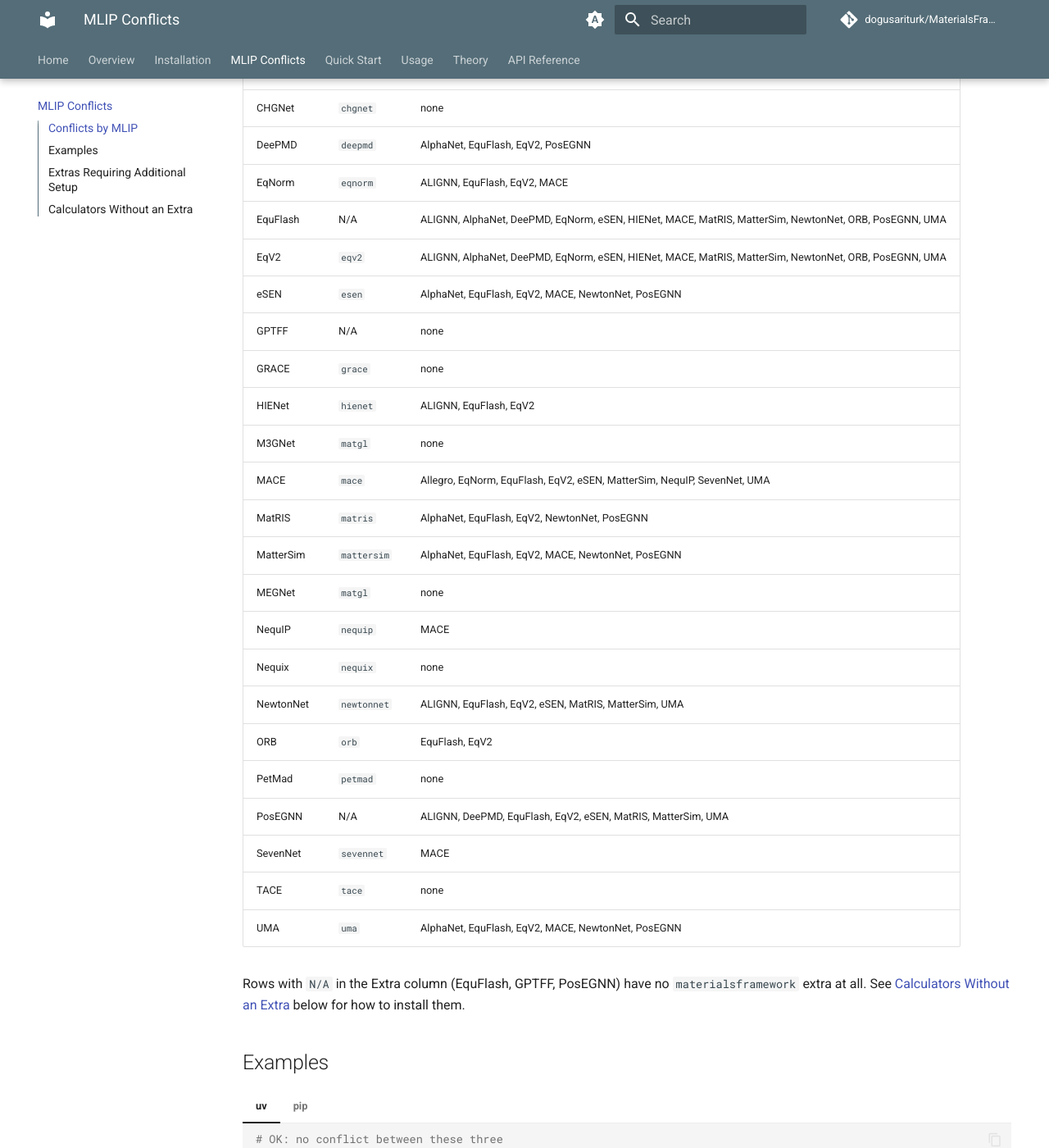
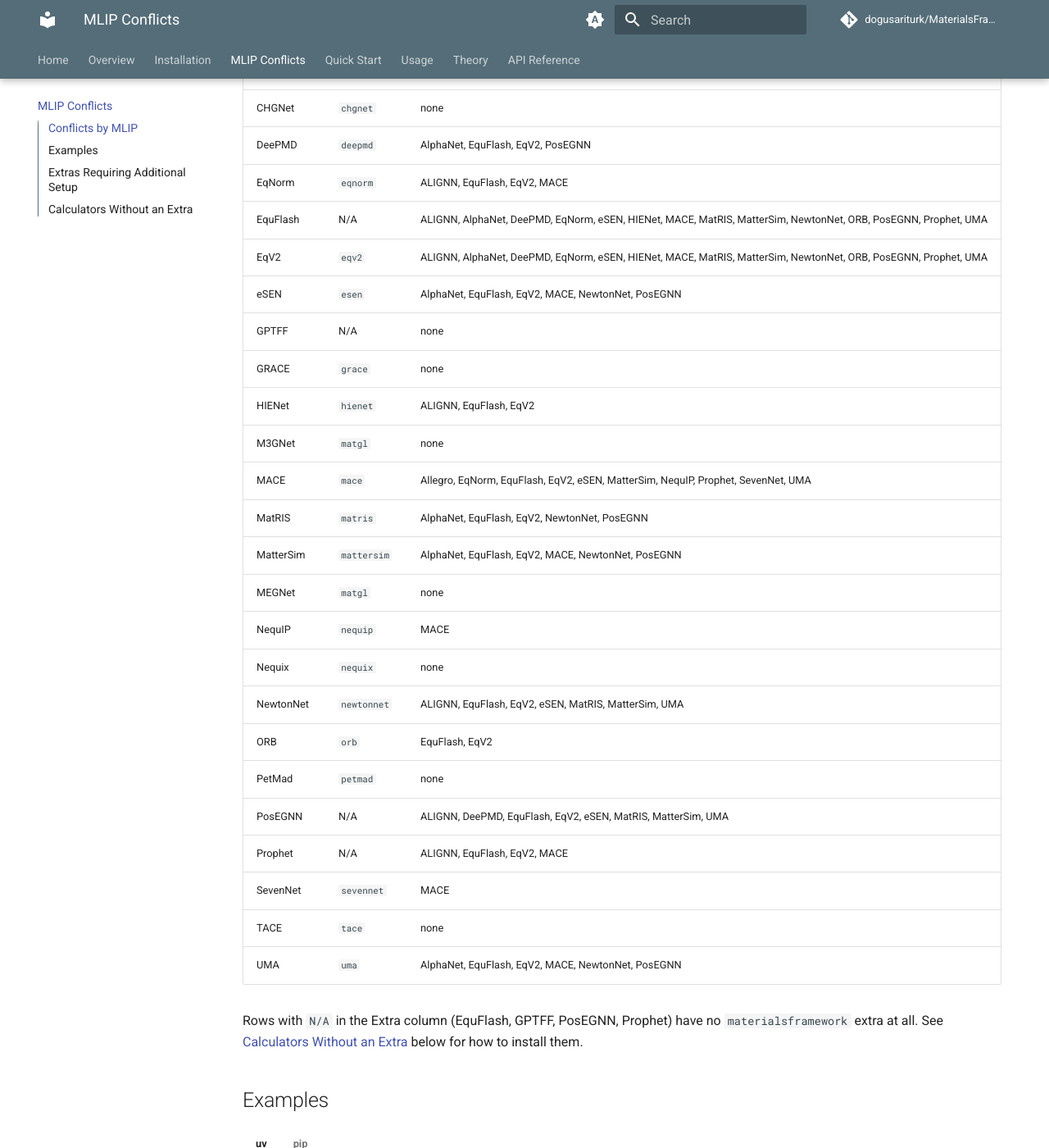
Before and after one commit to dogusariturk/MaterialsFramework, an MkDocs documentation site: the page built from docs/mlip-conflicts.md, in a window 1280 px wide and 1400 px high, scrolled down 587 px. Shown: the whole window at 82% size. Built offline with MkDocs 1.6.1 and Material for MkDocs 9.7.7, drawn with Linux system fonts in a browser that asks for light colours; comment, search, counter and statistics services are not loaded; some of the changed text lies outside the part shown.

Commit message:
Add Prophet documentation and dependency details

```diff
--- a/docs/mlip-conflicts.md
+++ b/docs/mlip-conflicts.md
@@ -6,36 +6,37 @@
 
 The list below folds together two kinds of conflict. Some are version ranges that `uv` itself won't combine, so it rejects them outright. Others are Torch, PyG, and DGL post-install stacks, or calculators with no pip package at all, that don't actually work together even though no resolver ever flags them. Either way, don't install both extras in the same environment. Any two MLIPs *not* listed against each other here can be installed together. An entry of `none` means that MLIP has no known conflicts at all.
 
-| MLIP      | Extra       | Conflicts with                                                                                       |
-|-----------|-------------|-------------------------------------------------------------------------------------------------------|
-| ALIGNN    | `alignn`    | AlphaNet, EqNorm, EquFlash, EqV2, HIENet, NewtonNet, PosEGNN                                           |
-| Allegro   | `allegro`   | MACE                                                                                                   |
-| AlphaNet  | `alphanet`  | ALIGNN, DeePMD, EquFlash, EqV2, eSEN, MatRIS, MatterSim, UMA                                           |
-| CHGNet    | `chgnet`    | none                                                                                                   |
-| DeePMD    | `deepmd`    | AlphaNet, EquFlash, EqV2, PosEGNN                                                                      |
-| EqNorm    | `eqnorm`    | ALIGNN, EquFlash, EqV2, MACE                                                                           |
-| EquFlash  | N/A         | ALIGNN, AlphaNet, DeePMD, EqNorm, eSEN, HIENet, MACE, MatRIS, MatterSim, NewtonNet, ORB, PosEGNN, UMA  |
-| EqV2      | `eqv2`      | ALIGNN, AlphaNet, DeePMD, EqNorm, eSEN, HIENet, MACE, MatRIS, MatterSim, NewtonNet, ORB, PosEGNN, UMA  |
-| eSEN      | `esen`      | AlphaNet, EquFlash, EqV2, MACE, NewtonNet, PosEGNN                                                     |
-| GPTFF     | N/A         | none                                                                                                   |
-| GRACE     | `grace`     | none                                                                                                   |
-| HIENet    | `hienet`    | ALIGNN, EquFlash, EqV2                                                                                 |
-| M3GNet    | `matgl`     | none                                                                                                   |
-| MACE      | `mace`      | Allegro, EqNorm, EquFlash, EqV2, eSEN, MatterSim, NequIP, SevenNet, UMA                                |
-| MatRIS    | `matris`    | AlphaNet, EquFlash, EqV2, NewtonNet, PosEGNN                                                           |
-| MatterSim | `mattersim` | AlphaNet, EquFlash, EqV2, MACE, NewtonNet, PosEGNN                                                     |
-| MEGNet    | `matgl`     | none                                                                                                   |
-| NequIP    | `nequip`    | MACE                                                                                                   |
-| Nequix    | `nequix`    | none                                                                                                   |
-| NewtonNet | `newtonnet` | ALIGNN, EquFlash, EqV2, eSEN, MatRIS, MatterSim, UMA                                                   |
-| ORB       | `orb`       | EquFlash, EqV2                                                                                         |
-| PetMad    | `petmad`    | none                                                                                                   |
-| PosEGNN   | N/A         | ALIGNN, DeePMD, EquFlash, EqV2, eSEN, MatRIS, MatterSim, UMA                                           |
-| SevenNet  | `sevennet`  | MACE                                                                                                   |
-| TACE      | `tace`      | none                                                                                                   |
-| UMA       | `uma`       | AlphaNet, EquFlash, EqV2, MACE, NewtonNet, PosEGNN                                                     |
+| MLIP      | Extra       | Conflicts with                                                                                                 |
+|-----------|-------------|----------------------------------------------------------------------------------------------------------------|
+| ALIGNN    | `alignn`    | AlphaNet, EqNorm, EquFlash, EqV2, HIENet, NewtonNet, PosEGNN, Prophet                                          |
+| Allegro   | `allegro`   | MACE                                                                                                           |
+| AlphaNet  | `alphanet`  | ALIGNN, DeePMD, EquFlash, EqV2, eSEN, MatRIS, MatterSim, UMA                                                   |
+| CHGNet    | `chgnet`    | none                                                                                                           |
+| DeePMD    | `deepmd`    | AlphaNet, EquFlash, EqV2, PosEGNN                                                                              |
+| EqNorm    | `eqnorm`    | ALIGNN, EquFlash, EqV2, MACE                                                                                   |
+| EquFlash  | N/A         | ALIGNN, AlphaNet, DeePMD, EqNorm, eSEN, HIENet, MACE, MatRIS, MatterSim, NewtonNet, ORB, PosEGNN, Prophet, UMA |
+| EqV2      | `eqv2`      | ALIGNN, AlphaNet, DeePMD, EqNorm, eSEN, HIENet, MACE, MatRIS, MatterSim, NewtonNet, ORB, PosEGNN, Prophet, UMA |
+| eSEN      | `esen`      | AlphaNet, EquFlash, EqV2, MACE, NewtonNet, PosEGNN                                                             |
+| GPTFF     | N/A         | none                                                                                                           |
+| GRACE     | `grace`     | none                                                                                                           |
+| HIENet    | `hienet`    | ALIGNN, EquFlash, EqV2                                                                                         |
+| M3GNet    | `matgl`     | none                                                                                                           |
+| MACE      | `mace`      | Allegro, EqNorm, EquFlash, EqV2, eSEN, MatterSim, NequIP, Prophet, SevenNet, UMA                               |
+| MatRIS    | `matris`    | AlphaNet, EquFlash, EqV2, NewtonNet, PosEGNN                                                                   |
+| MatterSim | `mattersim` | AlphaNet, EquFlash, EqV2, MACE, NewtonNet, PosEGNN                                                             |
+| MEGNet    | `matgl`     | none                                                                                                           |
+| NequIP    | `nequip`    | MACE                                                                                                           |
+| Nequix    | `nequix`    | none                                                                                                           |
+| NewtonNet | `newtonnet` | ALIGNN, EquFlash, EqV2, eSEN, MatRIS, MatterSim, UMA                                                           |
+| ORB       | `orb`       | EquFlash, EqV2                                                                                                 |
+| PetMad    | `petmad`    | none                                                                                                           |
+| PosEGNN   | N/A         | ALIGNN, DeePMD, EquFlash, EqV2, eSEN, MatRIS, MatterSim, UMA                                                   |
+| Prophet   | N/A         | ALIGNN, EquFlash, EqV2, MACE                                                                                   |
+| SevenNet  | `sevennet`  | MACE                                                                                                           |
+| TACE      | `tace`      | none                                                                                                           |
+| UMA       | `uma`       | AlphaNet, EquFlash, EqV2, MACE, NewtonNet, PosEGNN                                                             |
 
-Rows with `N/A` in the Extra column (EquFlash, GPTFF, PosEGNN) have no `materialsframework` extra at all. See [Calculators Without an Extra](#calculators-without-an-extra) below for how to install them.
+Rows with `N/A` in the Extra column (EquFlash, GPTFF, PosEGNN, Prophet) have no `materialsframework` extra at all. See [Calculators Without an Extra](#calculators-without-an-extra) below for how to install them.
 
 ## Examples
 
@@ -94,4 +95,7 @@
 `posegnn`
 :   No installable package on a public index. Clone its repository, add the module to `PYTHONPATH`, and install its Torch 2.9.1 and PyG dependencies manually. The upstream repository instead pins ASE 3.24, Torch 2.5.1, and NumPy 1.26.4, so the compatibility results above apply specifically to the MaterialsFramework install sequence.
 
+`prophet` (installed as `prophet-mlip`)
+:   Git-only install, since `prophet-mlip` isn't published on PyPI. It declares `torch>=2.7` and `e3nn>=0.6`, which rules out MACE (`mace-torch` pins `e3nn==0.4.4`) and EqV2/EquFlash (`fairchem-core==1.10.0` pins `torch<2.5`) at resolve time. ALIGNN resolves on paper, but its working DGL stack needs a manual `torch==2.3.0` install afterward, so the two can't share an environment.
+
 See [Non-Extra Calculators](installation.md#non-extra-calculators) for the verified install commands.
--- a/mkdocs.yml
+++ b/mkdocs.yml
@@ -187,6 +187,7 @@
       - ORB: api/calculators/orb.md
       - PetMad: api/calculators/petmad.md
       - PosEGNN: api/calculators/posegnn.md
+      - Prophet: api/calculators/prophet.md
       - Random: api/calculators/random.md
       - SevenNet: api/calculators/sevennet.md
       - TACE: api/calculators/tace.md
```
Also changed, not shown: docs/api/calculators/index.md (+2 -1 lines), docs/api/calculators/prophet.md (added, +36 -0 lines), docs/index.md (+29 -28 lines), docs/installation.md (+43 -26 lines).
